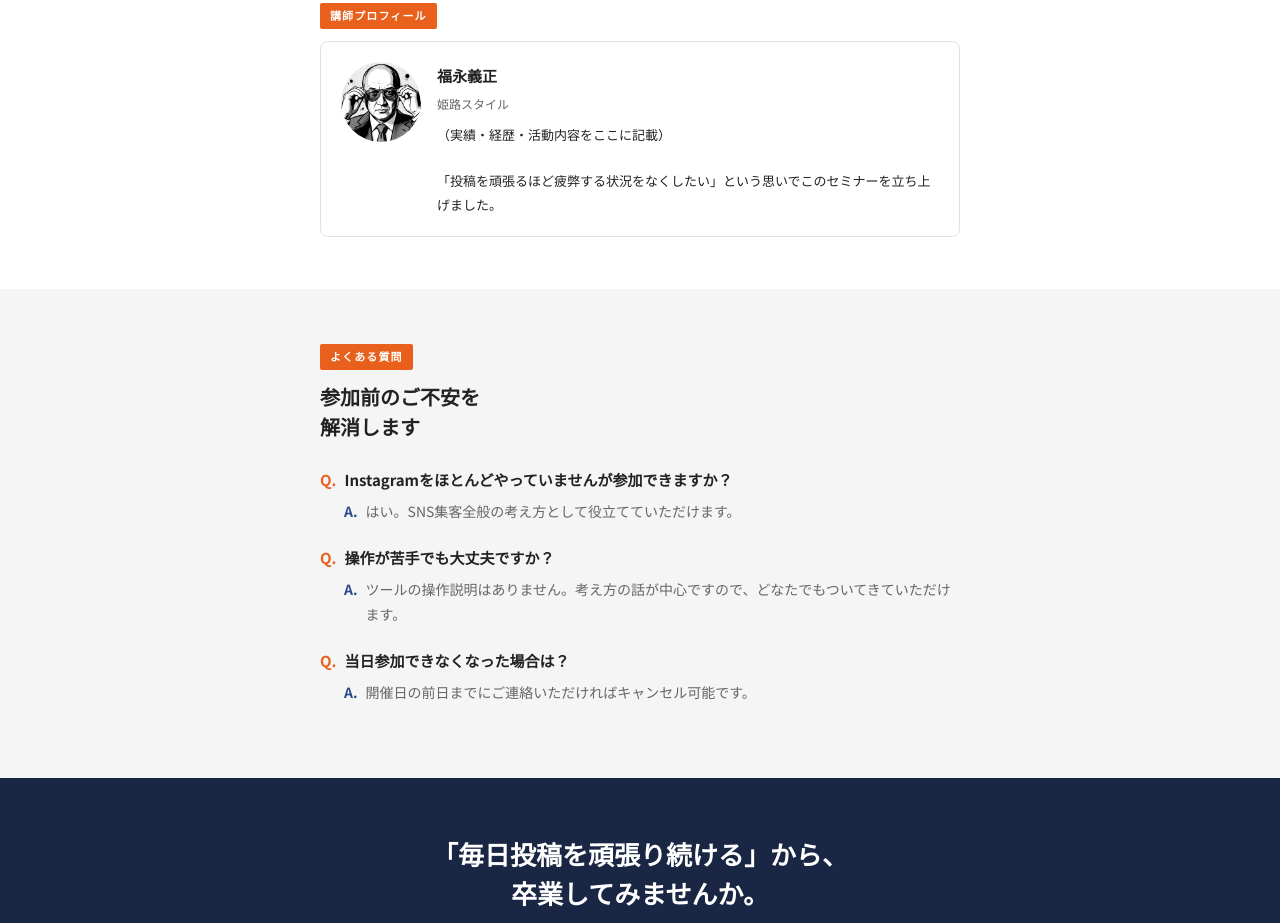
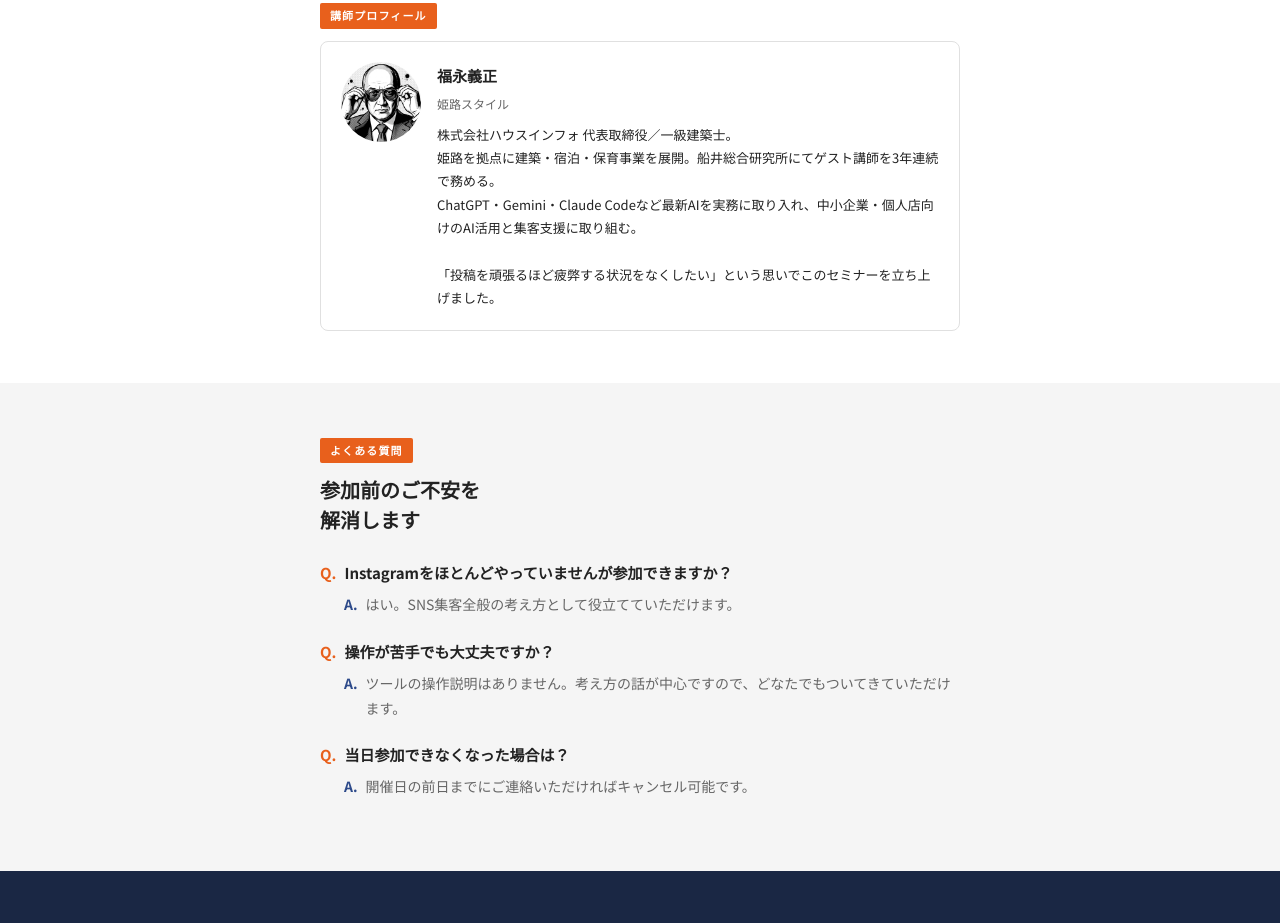
Before and after one commit to lp-himejistyle/insta-lp-202604, a plain HTML site: page index.html in a window 1280 px wide. Shown: the part 2639-3562 px from the top of the page. Drawn offline with Linux system fonts and the light colour scheme.

Commit message:
Add lecturer profile text
資料をもとに講師プロフィール文を作成・追加

Co-Authored-By: Claude Sonnet 4.6 <noreply@anthropic.com>

```diff
--- a/index.html
+++ b/index.html
@@ -467,7 +467,9 @@
         <p class="profile__name">福永義正</p>
         <p class="profile__org">姫路スタイル</p>
         <p class="profile__bio">
-          （実績・経歴・活動内容をここに記載）<br><br>
+          株式会社ハウスインフォ 代表取締役／一級建築士。<br>
+          姫路を拠点に建築・宿泊・保育事業を展開。船井総合研究所にてゲスト講師を3年連続で務める。<br>
+          ChatGPT・Gemini・Claude Codeなど最新AIを実務に取り入れ、中小企業・個人店向けのAI活用と集客支援に取り組む。<br><br>
           「投稿を頑張るほど疲弊する状況をなくしたい」という思いでこのセミナーを立ち上げました。
         </p>
       </div>
```
